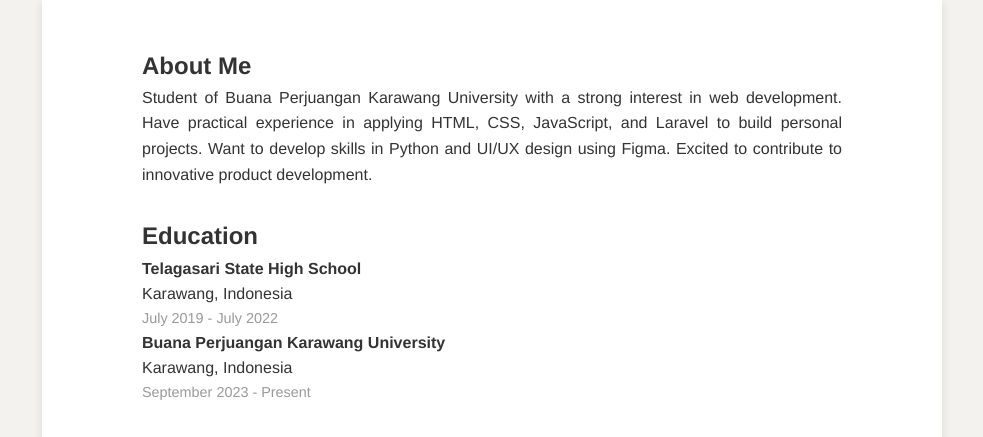
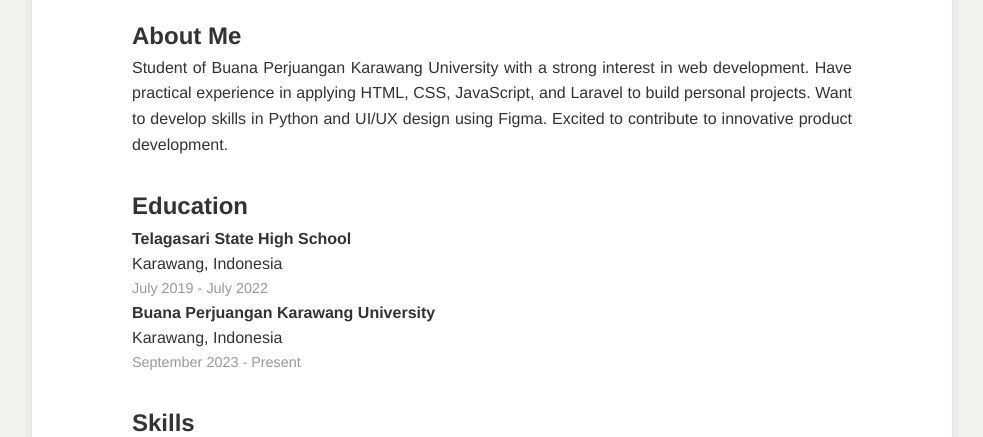
Before and after one commit to zkasane/zkasane.github.io, a plain HTML site: page index.html in a window 1280 px wide. Shown: the part 378-815 px from the top of the page, without its empty margins (148-1131 px from the left). Drawn offline with nearby package versions, Linux system fonts and the light colour scheme.

Commit message:
initialize commit

```diff
--- a/public/style.css
+++ b/public/style.css
@@ -9,11 +9,8 @@ body {
   background-color: #f3f2ef;
   color: #333;
   line-height: 1.6;
-  padding-top: 50px;
-  padding-bottom: 50px;
-  padding-left: 50px;
-  padding-right: 50px;
-  max-width: 1000px;
+  padding: 20px;
+  max-width: 960px;
   margin: 0 auto;
 }
 
```
